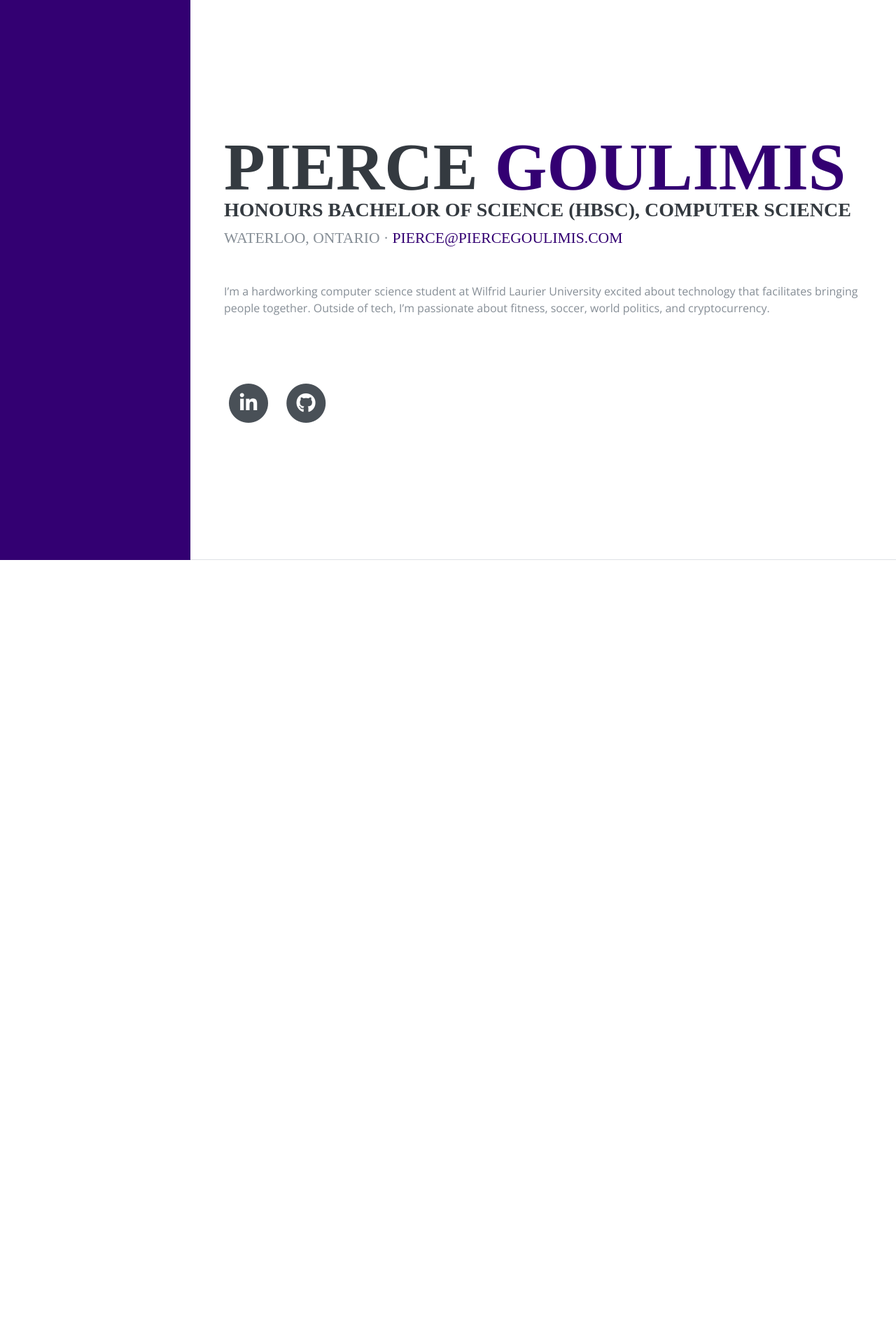
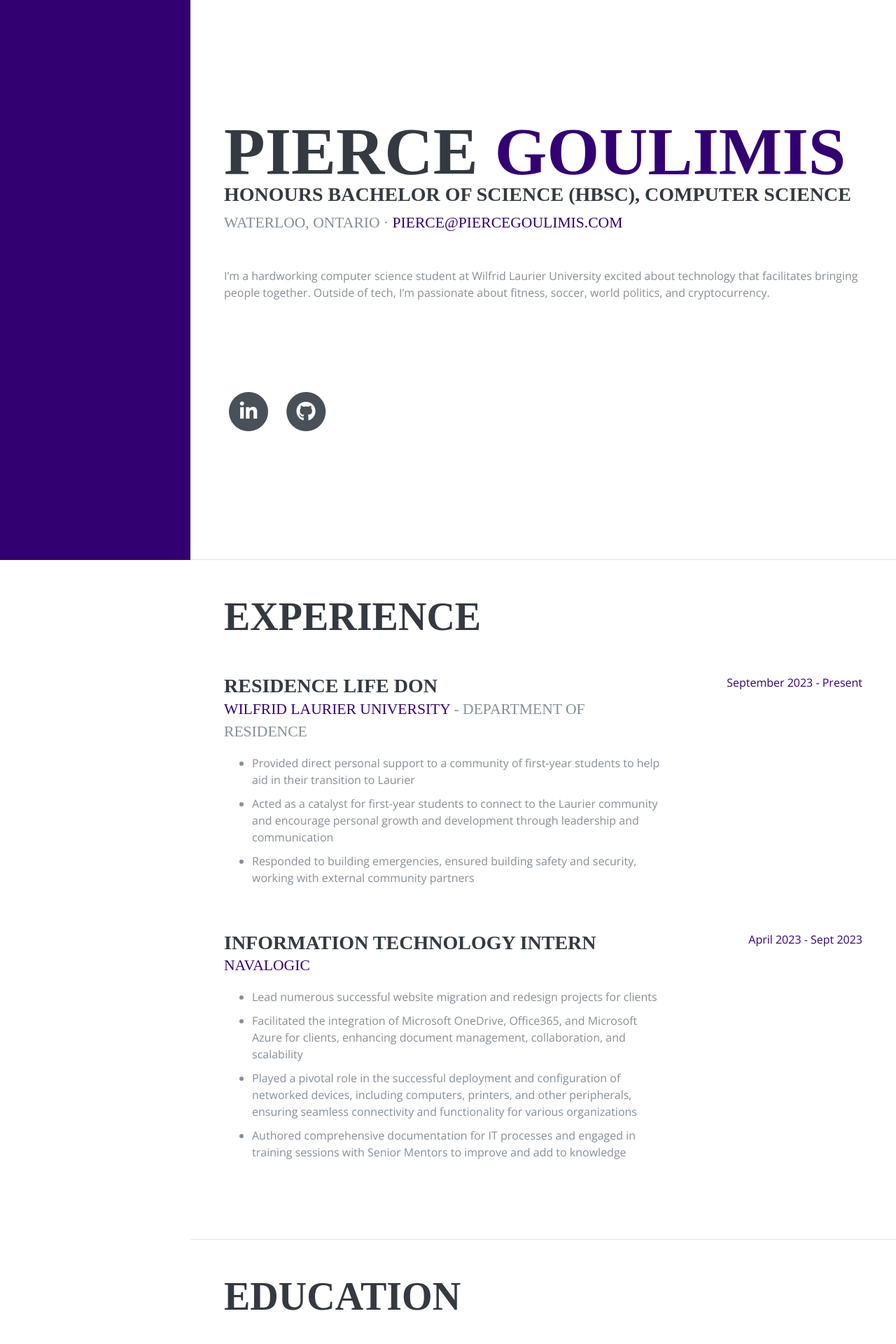
Before and after one commit to p3rce/piercegoulimis, a PHP site: page / in a window 1280 px wide. Shown: the top 1920 px of the page at 70% size. Before the commit the page ends 800 px from the top, so only its background shows below. Run offline with PHP 8.4, Linux system fonts and the light colour scheme; some libraries are stand-ins or nearby versions; some web fonts are replaced.

Commit message:
Updated Website
Updated Website

```diff
--- a/assets/css/resume.css
+++ b/assets/css/resume.css
@@ -9,6 +9,11 @@ body {
     padding-top: 0;
     padding-left: 17rem;
   }
+}
+
+li {
+  margin-top: 10px;
+  margin-bottom: 10px;
 }
 
 h1,
--- a/index.html
+++ b/index.html
@@ -87,9 +87,9 @@
           <!-- <br>
 						I am actively looking for full time positions in the Phoenix AZ, or Las Vegas area. -->
         </p>
-        <!-- <a href="" target="_blank">View Resume as PDF</a>
+        <!-- <a href="" target="_blank">View Resume as PDF</a> -->
         <br />
-        <a href="" target="_blank">View Projects as PDF</a> -->
+        <!-- <a href="" target="_blank">View Projects as PDF</a> -->
         <br />
         <br />
         <ul class="list-inline list-social-icons mb-0">
@@ -114,7 +114,100 @@
       </div>
     </section>
 
-    <!-- PASTE HERE FROM PSTE TXT FILE -->
+    <!-- Experience -->
+    <section class="resume-section p-3 p-lg-5 d-flex flex-column" id="experience">
+      <div class="my-auto">
+        <h2 class="mb-5">Experience</h2>
+
+        <div class="resume-item d-flex flex-column flex-md-row mb-5">
+          <div class="resume-content mr-auto">
+            <h3 class="mb-0">Residence Life Don</h3>
+            <div class="subheading mb-3"><a href="https://www.linkedin.com/school/wilfrid-laurier-university/" target="__blank">Wilfrid Laurier University</a> - Department of Residence</div>
+            <ul>
+              <li>Provided direct personal support to a community of first-year students to help aid in their transition to Laurier</li>
+              <li>Acted as a catalyst for first-year students to connect to the Laurier community and encourage personal growth and development through leadership and communication</li>
+              <li>Responded to building emergencies, ensured building safety and security, working with external community partners</li>
+            </ul>
+          </div>
+          <div class="resume-date text-md-right">
+            <span class="text-primary">September 2023 - Present</span>
+          </div>
+        </div>
+
+
+
+
+        <div class="resume-item d-flex flex-column flex-md-row mb-5">
+          <div class="resume-content mr-auto">
+            <h3 class="mb-0">Information Technology Intern</h3>
+            <div class="subheading mb-3"><a href="https://www.linkedin.com/company/navalogic/" target="__blank">Navalogic</a></div>
+            <ul>
+              <li>
+                Lead numerous successful website migration and redesign projects for clients
+              </li>
+              <li>
+                Facilitated the integration of Microsoft OneDrive, Office365, and Microsoft Azure for clients, enhancing document management, collaboration, and scalability
+              </li>
+              <li> Played a pivotal role in the successful deployment and configuration of networked devices, including computers, printers, and other peripherals, ensuring seamless connectivity and functionality for various organizations
+              </li>
+              <li>
+                Authored comprehensive documentation for IT processes and engaged in training sessions with Senior Mentors to improve and add to knowledge
+              </li>
+            </ul>
+          </div>
+          <div class="resume-date text-md-right">
+            <span class="text-primary">April 2023 - Sept 2023</span>
+          </div>
+        </div>
+    </section>
+
+
+    <section class="resume-section p-3 p-lg-5 d-flex flex-column" id="education">
+      <div class="my-auto">
+        <h2 class="mb-5">Education</h2>
+
+        <div class="resume-item d-flex flex-column flex-md-row mb-5">
+          <div class="resume-content mr-auto">
+            <h3 class="mb-0">Honours Bachelor of Science, Computer Science with a Minor in Economics</h3>
+            <div class="subheading mb-3">Wilfrid Laurier University | Waterloo, Canada</div>
+            <ul>
+              <li>
+                <strong>Science Courses:</strong> Data Structures I and II, Java OOP, Algorithm Analysis and Design, Database I, Operating Systems, Computer Networks, Design Thinking, Digital Electronics
+              </li>
+              <li><strong>Business Courses:</strong> Business Fundamentals, Financial Accounting, Microeconomics, Communication Skills for Leadership, Organizational Leadership</li>
+              <li>
+                <strong>Activities:</strong> VP of Technology @ Laurier Financial Technology Association, Lead Web Developer @ Laurier Student Union Presidential Campaign
+              </li>
+              <li>
+                <strong>Volunteering:</strong> Coach for Co-Ed Basketball in Waterloo, Volunteered at Mooredale Day Camp, Volunteered for Leaside Flames Boys Hockey
+              </li>
+            </ul>
+          </div>
+          <div class="resume-date text-md-right">
+            <span class="text-primary">September 2021 - April 2025</span>
+          </div>
+        </div>
+
+        <div class="resume-item d-flex flex-column flex-md-row">
+          <div class="resume-content mr-auto">
+            <h3 class="mb-0">High School Diploma</h3>
+            <div class="subheading mb-3">Leaside High School | Toronto, Canada</div>
+            <ul>
+              <li>
+                <strong>Activities:</strong> Varsity Soccer, Student Council, Investment Club, JA Business Club
+              </li>
+            </ul>
+
+          </div>
+          <div class="resume-date text-md-right">
+            <span class="text-primary">September 2017 - June 2021</span>
+          </div>
+        </div>
+      </div>
+    </section>
+
+
+
 
   </div>
 
```
